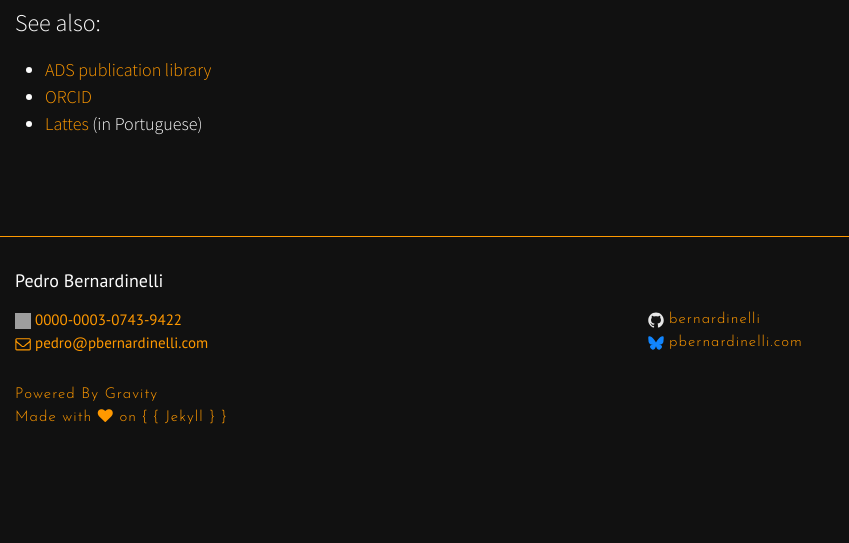
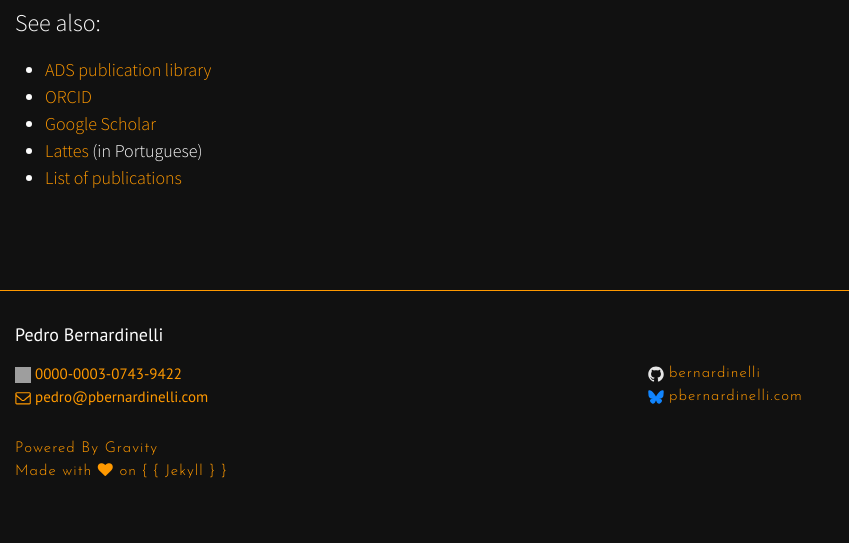
Before and after one commit to bernardinelli/bernardinelli.github.io, a Jekyll site: the page built from index07-cv.md, in a window 1280 px wide. Shown: the part 1064-1607 px from the top of the page, without its empty margins (0-849 px from the left). Built offline with Jekyll 4.4.1, drawn with Linux system fonts in a browser that asks for light colours; nearby versions of some CDN libraries; before the commit the page ends 1553 px from its top, so only the background shows below that; grey boxes are pictures that could not be loaded.

Commit message:
Typo, vline, links

```diff
--- a/index07-cv.md
+++ b/index07-cv.md
@@ -9,4 +9,6 @@ permalink: /cv/
 See also:
 - [ADS publication library](https://ui.adsabs.harvard.edu/public-libraries/qUR2U9_SQLScOJCUtxKUZA)
 - [ORCID](https://orcid.org/0000-0003-0743-9422)
+- [Google Scholar](https://scholar.google.com/citations?user=KK5AaY4AAAAJ&hl=en)
 - [Lattes](http://lattes.cnpq.br/2191790769808072) (in Portuguese)
+- [List of publications](/index08-pubs.md)
```
Also changed, not shown: index01-research.md (+4 -0 lines), index08-pubs.md (+1 -1 lines).
